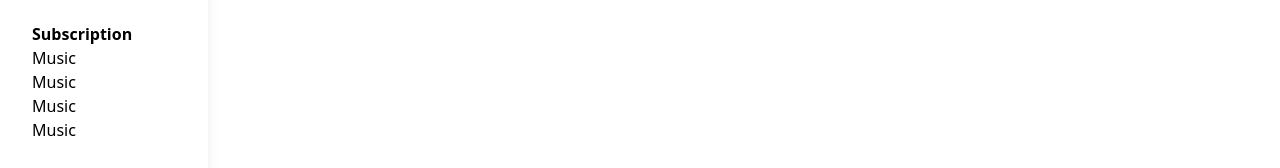
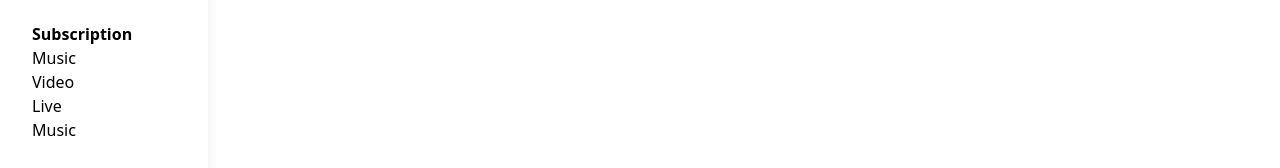
Before and after one commit to ArjunKhade/my-youtube, a React (Create React App) app: page / in a window 1280 px wide. Shown: the part 228-396 px from the top of the page. Built offline with nearby package versions, Linux system fonts and the light colour scheme.

Commit message:
commited chnages for side menus

```diff
--- a/src/components/body/Sidebar.js
+++ b/src/components/body/Sidebar.js
@@ -13,8 +13,8 @@ const Sidebar = () => {
       <h1 className="font-bold pt-6">Subscription</h1>
       <ul>
         <li>Music</li>
-        <li>Music</li>
-        <li>Music</li>
+        <li>Video</li>
+        <li>Live</li>
         <li>Music</li>
       </ul>
 
```
